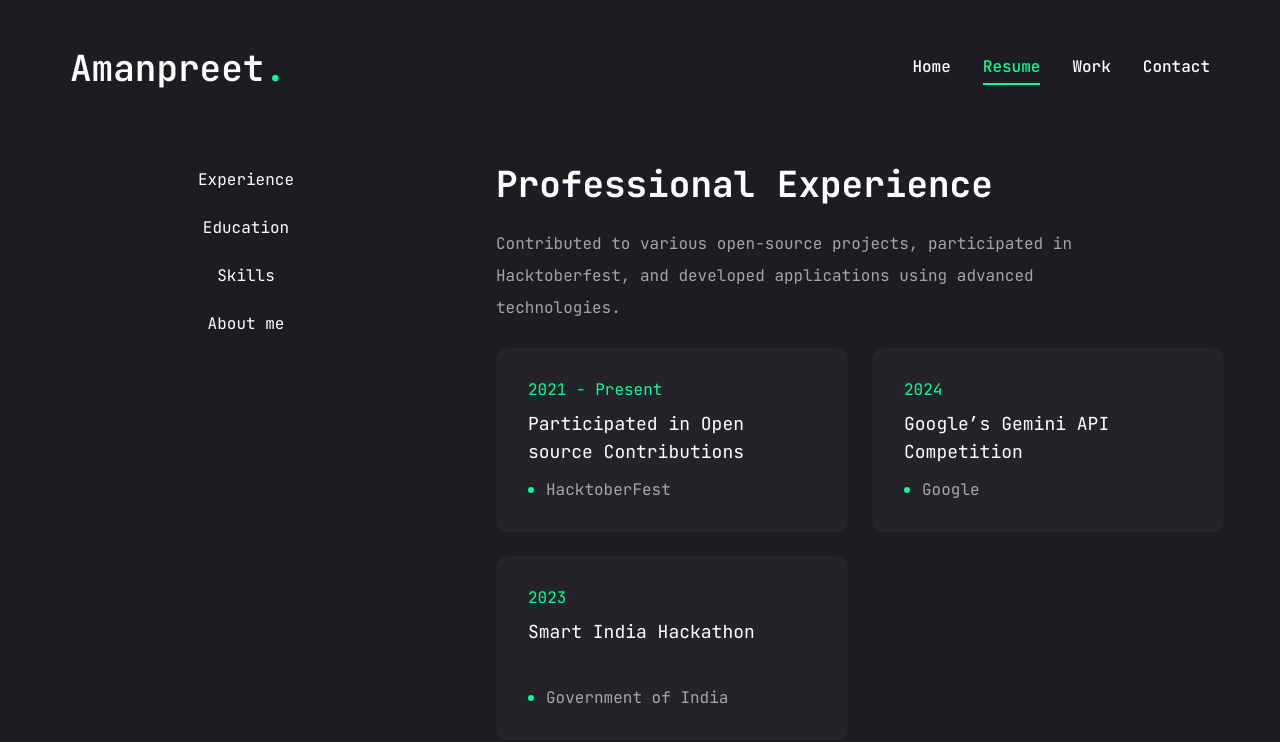
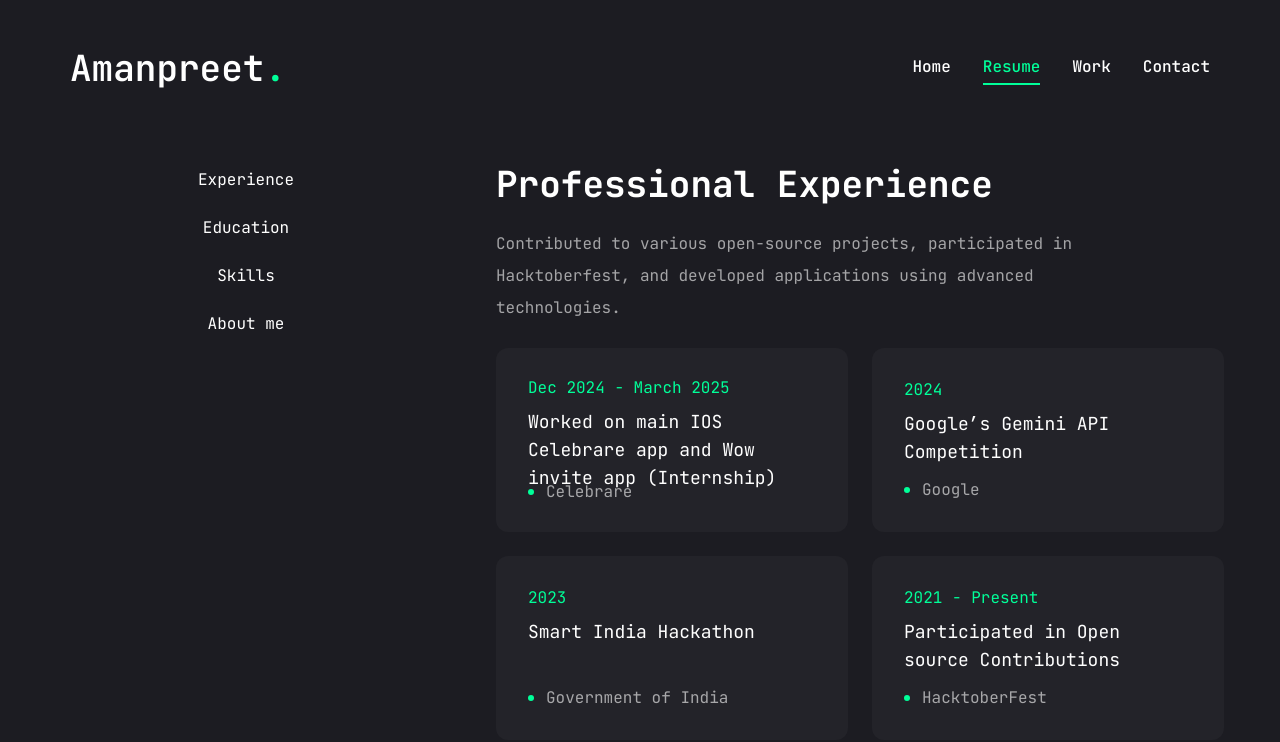
Before and after one commit to Amanbig/portfolio1, a Next.js app: page /resume in a window 1280 px wide. Shown: the top 742 px of the page. Built offline with nearby package versions, Linux system fonts and the light colour scheme.

Commit message:
updated resume

```diff
--- a/src/app/resume/page.jsx
+++ b/src/app/resume/page.jsx
@@ -24,9 +24,10 @@ const experience = {
   title: 'Professional Experience',
   description: 'Contributed to various open-source projects, participated in Hacktoberfest, and developed applications using advanced technologies.',
   items: [
+    { company: "Celebrare", position: "Worked on main IOS Celebrare app and Wow invite app (Internship)", duration: "Dec 2024 - March 2025" },
+    { company: "Google", position: "Google’s Gemini API Competition", duration: "2024" },
+    { company: "Government of India", position: "Smart India Hackathon", duration: "2023" },
     { company: "HacktoberFest", position: "Participated in Open source Contributions", duration: "2021 - Present" },
-    { company: "Google", position: "Google’s Gemini API Competition", duration: "2024" },
-    { company: "Government of India", position: "Smart India Hackathon", duration: "2023" }
   ]
 };
 
```
